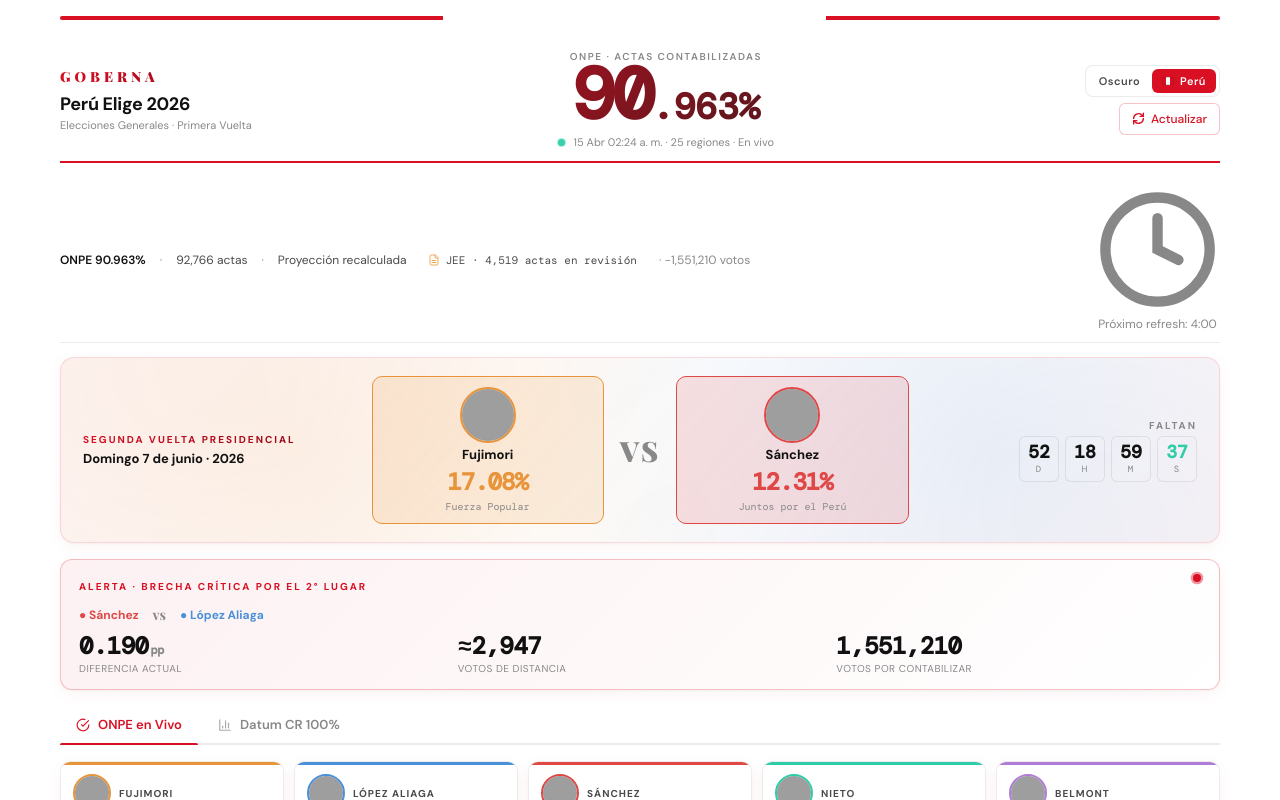
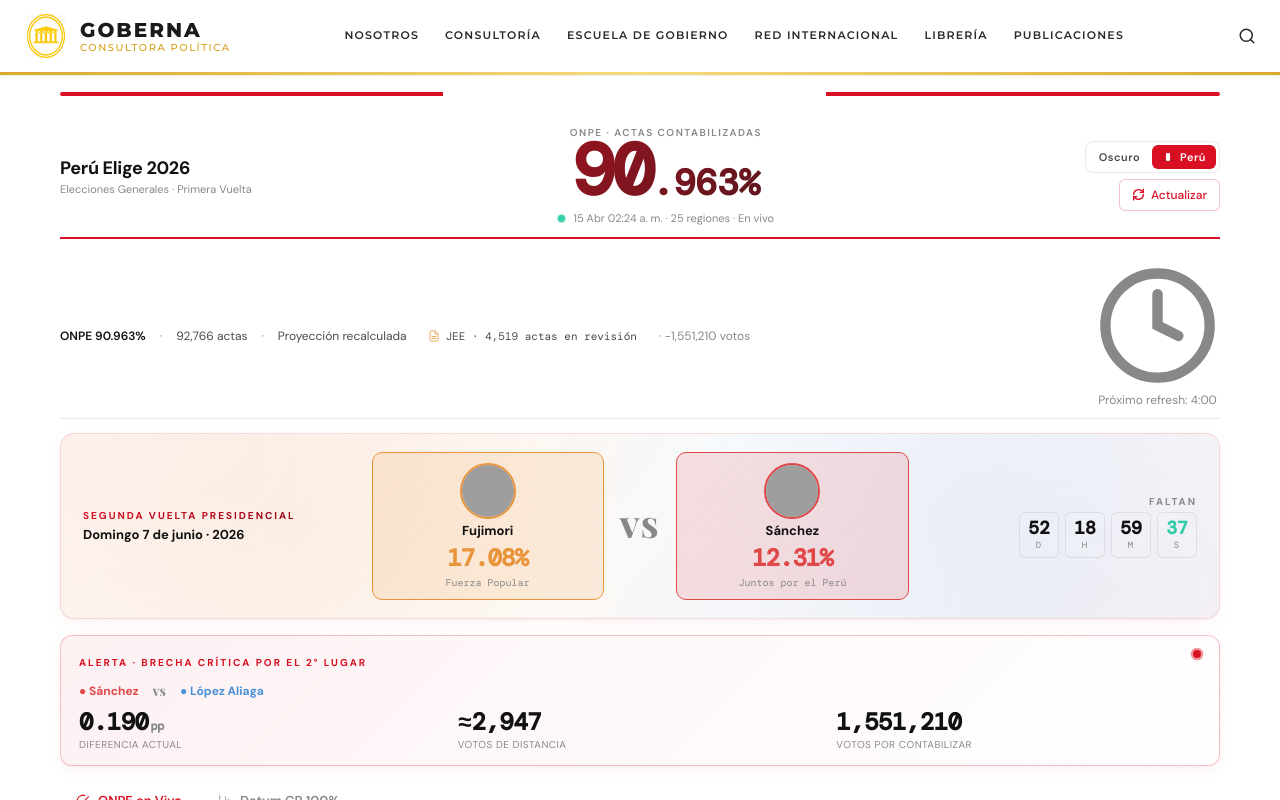
Before and after one commit to arky-dev10/onpe-visual, a React (Vite) app: page / in a window 1280 px wide. Shown: the top 800 px of the page. Built offline with nearby package versions, Linux system fonts and the light colour scheme; no server answers; grey boxes are pictures that could not be loaded.

Commit message:
feat(ui): header Goberna + votos reales en brecha crítica (no aproximación)

```diff
--- a/index.html
+++ b/index.html
@@ -7,7 +7,7 @@
     <title>GOBERNA · Perú Elige 2026</title>
     <link rel="preconnect" href="https://fonts.googleapis.com" />
     <link rel="preconnect" href="https://fonts.gstatic.com" crossorigin />
-    <link href="https://fonts.googleapis.com/css2?family=DM+Sans:wght@400;500;600;700&family=DM+Mono:wght@400;500&family=Playfair+Display:wght@700;900&display=swap" rel="stylesheet" />
+    <link href="https://fonts.googleapis.com/css2?family=DM+Sans:wght@400;500;600;700&family=DM+Mono:wght@400;500&family=Montserrat:wght@500;600;700;800;900&family=Playfair+Display:wght@700;900&display=swap" rel="stylesheet" />
   </head>
   <body>
     <div id="root"></div>
--- a/scripts/scrape-onpe.mjs
+++ b/scripts/scrape-onpe.mjs
@@ -199,6 +199,7 @@
     extranjero: extranjero || regions[0],
     series,
     projection: { ...byKey },
+    votes: { ...votesByKey },
     probabilities: probs,
     _scrapedAt: new Date().toISOString(),
     _source: 'resultadoelectoral.onpe.gob.pe',
--- a/src/App.tsx
+++ b/src/App.tsx
@@ -10,6 +10,7 @@
 import { RegionModal } from './components/RegionModal';
 import { SecondRoundBanner } from './components/SecondRoundBanner';
 import { CriticalGap } from './components/CriticalGap';
+import { HeaderGoberna } from './components/HeaderGoberna';
 import { MOCK_ONPE, MOCK_DATUM } from './data/mock';
 import { loadData } from './data/source';
 import { useTheme } from './components/ThemeToggle';
@@ -73,7 +74,9 @@
   const sourceLabel = tab === 'onpe' ? 'ONPE parcial' : 'Datum CR 100%';
 
   return (
-    <div className="container">
+    <>
+      <HeaderGoberna />
+      <div className="container">
       <Hero pctActas={data.pctActas} onRefresh={refresh} loading={loading} theme={theme} onThemeChange={setTheme} />
       <StatusBar d={data} />
 
@@ -88,6 +91,8 @@
         thirdName={third}
         secondPct={current[second]}
         thirdPct={current[third]}
+        secondVotes={data.votes?.[second]}
+        thirdVotes={data.votes?.[third]}
         votosRestantes={data.votosFaltantes}
       />
 
@@ -110,7 +115,8 @@
       </div>
 
       <RegionModal region={selected} source={sourceLabel} onClose={() => setSelected(null)} />
-    </div>
+      </div>
+    </>
   );
 }
 
--- a/src/components/CriticalGap.tsx
+++ b/src/components/CriticalGap.tsx
@@ -5,12 +5,17 @@
   thirdPct: number;
   secondName: 'rla' | 'sanchez' | 'nieto' | 'belmont' | 'fujimori';
   thirdName:  'rla' | 'sanchez' | 'nieto' | 'belmont' | 'fujimori';
+  secondVotes?: number;
+  thirdVotes?: number;
   votosRestantes: number;
 }
 
-export function CriticalGap({ secondPct, thirdPct, secondName, thirdName, votosRestantes }: Props) {
+export function CriticalGap({ secondPct, thirdPct, secondName, thirdName, secondVotes, thirdVotes, votosRestantes }: Props) {
   const gap = Math.abs(secondPct - thirdPct);
-  const gapVotos = Math.round(votosRestantes * gap / 100);
+  // brecha real en votos = diferencia de totales, no una estimación sobre el resto
+  const gapVotos = (secondVotes != null && thirdVotes != null)
+    ? Math.abs(secondVotes - thirdVotes)
+    : Math.round(votosRestantes * gap / 100);
   const pctStr = gap.toFixed(3);
   const a = CANDIDATES[secondName];
   const b = CANDIDATES[thirdName];
--- /dev/null
+++ b/src/components/HeaderGoberna.tsx
@@ -0,0 +1,37 @@
+const NAV = [
+  'NOSOTROS',
+  'CONSULTORÍA',
+  'ESCUELA DE GOBIERNO',
+  'RED INTERNACIONAL',
+  'LIBRERÍA',
+  'PUBLICACIONES',
+];
+
+export function HeaderGoberna() {
+  return (
+    <header className="gob-header">
+      <div className="gob-header-inner">
+        <a className="gob-brand" href="#" aria-label="Goberna Consultora Política">
+          <img src="/goberna-isotipo.jpg" alt="" className="gob-logo" />
+          <span className="gob-brand-text">
+            <strong>GOBERNA</strong>
+            <small>Consultora Política</small>
+          </span>
+        </a>
+
+        <nav className="gob-nav">
+          {NAV.map((n) => (
+            <a key={n} className="gob-nav-link" href="#">{n}</a>
+          ))}
+        </nav>
+
+        <div className="gob-tools" aria-hidden="true">
+          <svg width="18" height="18" viewBox="0 0 24 24" fill="none" stroke="currentColor" strokeWidth="2" strokeLinecap="round">
+            <circle cx="11" cy="11" r="8"/><line x1="21" y1="21" x2="16.65" y2="16.65"/>
+          </svg>
+        </div>
+      </div>
+      <div className="gob-rule" />
+    </header>
+  );
+}
--- a/src/components/Hero.tsx
+++ b/src/components/Hero.tsx
@@ -14,7 +14,6 @@
   return (
     <header className="hero">
       <div className="hero-left">
-        <div className="brand-goberna">GOBERNA</div>
         <div className="hero-title">Perú Elige 2026</div>
         <div className="hero-sub">Elecciones Generales · Primera Vuelta</div>
       </div>
--- a/src/styles/dashboard.css
+++ b/src/styles/dashboard.css
@@ -23,6 +23,102 @@
   --radius: 10px;
   --back-curve: cubic-bezier(.34,1.56,.64,1);
 }
+
+/* ───────────── 1a. Goberna header ───────────── */
+.gob-header {
+  background: #ffffff;
+  border-bottom: 1px solid rgba(0,0,0,0.06);
+}
+.gob-header-inner {
+  max-width: 1280px;
+  margin: 0 auto;
+  padding: 14px 24px;
+  display: flex;
+  align-items: center;
+  gap: 32px;
+}
+.gob-brand {
+  display: flex;
+  align-items: center;
+  gap: 12px;
+  text-decoration: none;
+  color: inherit;
+  flex-shrink: 0;
+}
+.gob-logo {
+  width: 44px;
+  height: 44px;
+  object-fit: contain;
+  display: block;
+}
+.gob-brand-text {
+  display: flex;
+  flex-direction: column;
+  line-height: 1;
+}
+.gob-brand-text strong {
+  font-family: 'Montserrat', sans-serif;
+  font-weight: 800;
+  font-size: 20px;
+  letter-spacing: 2px;
+  color: #1a1a1a;
+}
+.gob-brand-text small {
+  font-family: 'Montserrat', sans-serif;
+  font-weight: 500;
+  font-size: 10px;
+  letter-spacing: 1.5px;
+  color: #d4a017;
+  text-transform: uppercase;
+  margin-top: 3px;
+}
+.gob-nav {
+  display: flex;
+  gap: 22px;
+  flex: 1;
+  justify-content: center;
+}
+.gob-nav-link {
+  font-family: 'Montserrat', sans-serif;
+  font-weight: 600;
+  font-size: 11px;
+  letter-spacing: 1.2px;
+  color: #2a2a2a;
+  text-decoration: none;
+  padding: 6px 2px;
+  border-bottom: 2px solid transparent;
+  transition: color .2s, border-color .2s;
+  white-space: nowrap;
+}
+.gob-nav-link:hover {
+  color: #d4a017;
+  border-bottom-color: #d4a017;
+}
+.gob-tools {
+  display: flex;
+  align-items: center;
+  gap: 14px;
+  color: #2a2a2a;
+  flex-shrink: 0;
+}
+.gob-tools svg { cursor: pointer; transition: color .2s; }
+.gob-tools svg:hover { color: #d4a017; }
+.gob-rule {
+  height: 3px;
+  background: linear-gradient(90deg, #d4a017 0%, #f5d76e 50%, #d4a017 100%);
+  opacity: .9;
+}
+
+@media (max-width: 900px) {
+  .gob-nav { display: none; }
+  .gob-header-inner { padding: 12px 16px; }
+}
+
+/* En tema oscuro el header invierte */
+body:not(.theme-pe) .gob-header { background: #0a0f1f; border-bottom-color: rgba(255,255,255,0.08); }
+body:not(.theme-pe) .gob-brand-text strong { color: #ffffff; }
+body:not(.theme-pe) .gob-nav-link { color: #cfd4dc; }
+body:not(.theme-pe) .gob-tools { color: #cfd4dc; }
 
 /* ───────────── 1b. Peru light theme ───────────── */
 body.theme-pe {
--- a/src/types.ts
+++ b/src/types.ts
@@ -50,5 +50,6 @@
   extranjero: RegionResult;
   series: SeriesPoint[];
   projection: Record<CandKey, number>;
+  votes?: Record<CandKey, number>;
   probabilities: Record<CandKey, number>;
 }
```
Also changed, not shown: public/data/onpe-history.json (added, +11 -0 lines), public/goberna-isotipo.jpg (added).
